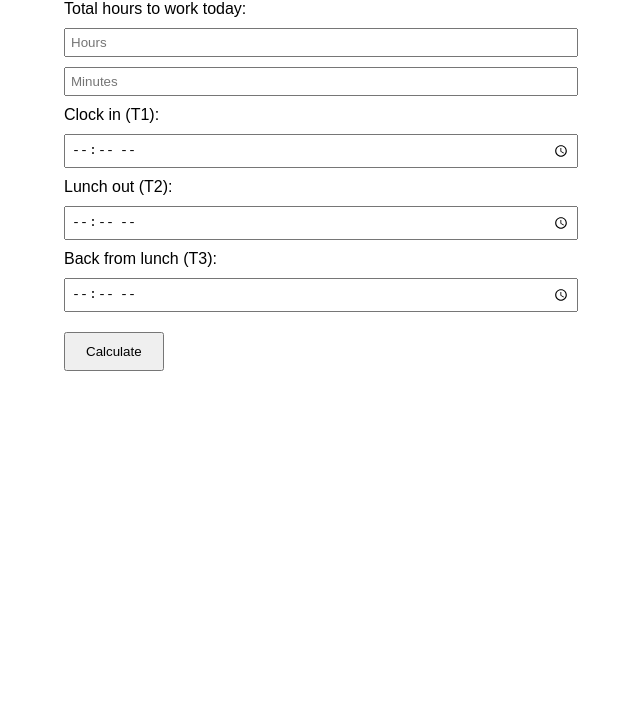
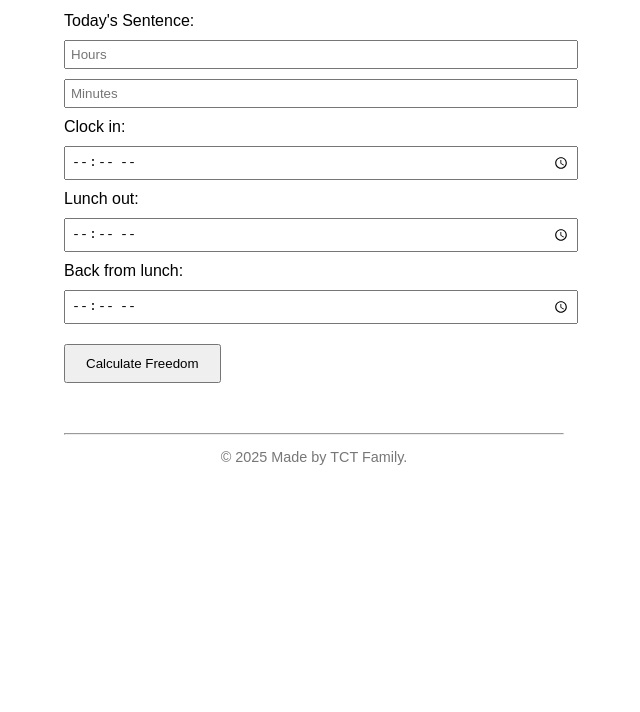
Before and after one commit to lemuellin/office_escape, a plain HTML site: page index.html in a window 1280 px wide. Shown: the part 88-800 px from the top of the page, without its empty margins (326-966 px from the left). Drawn offline with Linux system fonts and the light colour scheme.

Commit message:
customize jail theme

```diff
--- a/index.html
+++ b/index.html
@@ -3,7 +3,7 @@
 <head>
   <meta charset="UTF-8" />
   <meta name="viewport" content="width=device-width, initial-scale=1.0"/>
-  <title>Leave Time Calculator</title>
+  <title>Dalton's Office Escape Plan</title>
   <style>
     body { font-family: Arial, sans-serif; padding: 20px; max-width: 500px; margin: auto; }
     label, input { display: block; margin-bottom: 10px; }
@@ -12,22 +12,27 @@
   </style>
 </head>
 <body>
-  <h2>Leave Time Calculator</h2>
+  <h1>Dalton's Office Escape Plan</h1>
 
-  <label>Total hours to work today:</label>
-  <input type="number" id="hours" placeholder="Hours" min="0">
+  <label>Today's Sentence:</label>
+  <input type="number" id="hours" placeholder="Hours" min="0" required>
   <input type="number" id="minutes" placeholder="Minutes" min="0" max="59">
 
-  <label>Clock in (T1):</label>
-  <input type="time" id="t1">
+  <label>Clock in:</label>
+  <input type="time" id="t1" required>
 
-  <label>Lunch out (T2):</label>
-  <input type="time" id="t2">
+  <label>Lunch out:</label>
+  <input type="time" id="t2" required>
 
-  <label>Back from lunch (T3):</label>
-  <input type="time" id="t3">
+  <label>Back from lunch:</label>
+  <input type="time" id="t3" required>
 
-  <button onclick="calculateLeaveTime()">Calculate</button>
+  <button onclick="calculateLeaveTime()">Calculate Freedom</button>
+
+  <footer style="margin-top: 50px; text-align: center; font-size: 0.9em; color: #777;">
+    <hr>
+    <p>© 2025 Made by TCT Family.</p>
+  </footer>
 
   <script>
     function parseTime(str) {
@@ -45,9 +50,19 @@
     function calculateLeaveTime() {
       const totalHours = parseInt(document.getElementById("hours").value) || 0;
       const totalMinutes = parseInt(document.getElementById("minutes").value) || 0;
-      const T1 = parseTime(document.getElementById("t1").value);
-      const T2 = parseTime(document.getElementById("t2").value);
-      const T3 = parseTime(document.getElementById("t3").value);
+
+      const t1Val = document.getElementById("t1").value;
+      const t2Val = document.getElementById("t2").value;
+      const t3Val = document.getElementById("t3").value;
+
+      if (!t1Val || !t2Val || !t3Val) {
+        alert("T1, T2, and T3 are required.");
+        return;
+      }
+
+      const T1 = parseTime(t1Val);
+      const T2 = parseTime(t2Val);
+      const T3 = parseTime(t3Val);
 
       const workBeforeLunch = T2 - T1;
       const totalRequired = totalHours * 60 + totalMinutes;
```
